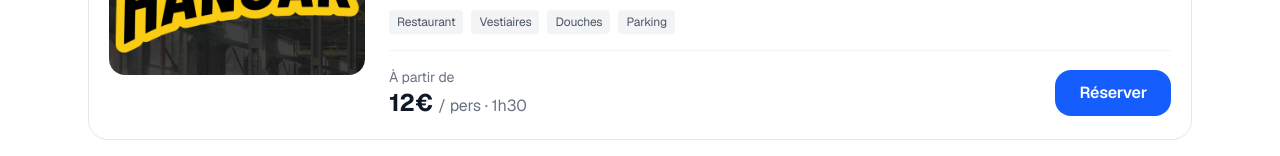
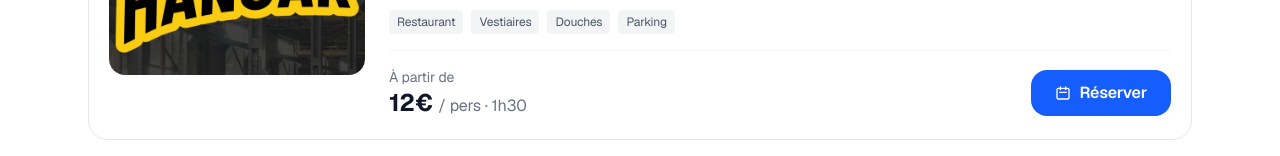
Before and after one commit to mathisenault-pixel/padup, a Next.js app: page /player/clubs in a window 1280 px wide. Shown: the part 696-852 px from the top of the page. Built offline with nearby package versions, Linux system fonts and the light colour scheme.

Commit message:
feat: add calendar icon to Réserver button in clubs list

```diff
--- a/app/player/(authenticated)/clubs/page.tsx
+++ b/app/player/(authenticated)/clubs/page.tsx
@@ -387,7 +387,10 @@ export default function ClubsPage() {
                       {club.prixMin}€ <span className="text-base text-gray-500 font-normal">/ pers · 1h30</span>
                     </p>
                   </div>
-                  <div className="px-6 py-2.5 bg-blue-600 text-white font-semibold rounded-lg group-hover:bg-blue-700 transition-colors">
+                  <div className="px-6 py-2.5 bg-blue-600 text-white font-semibold rounded-lg group-hover:bg-blue-700 transition-colors flex items-center gap-2">
+                    <svg className="w-4 h-4" fill="none" stroke="currentColor" strokeWidth="2" viewBox="0 0 24 24">
+                      <path strokeLinecap="round" strokeLinejoin="round" d="M8 7V3m8 4V3m-9 8h10M5 21h14a2 2 0 002-2V7a2 2 0 00-2-2H5a2 2 0 00-2 2v12a2 2 0 002 2z" />
+                    </svg>
                     Réserver
                   </div>
                 </div>
```
